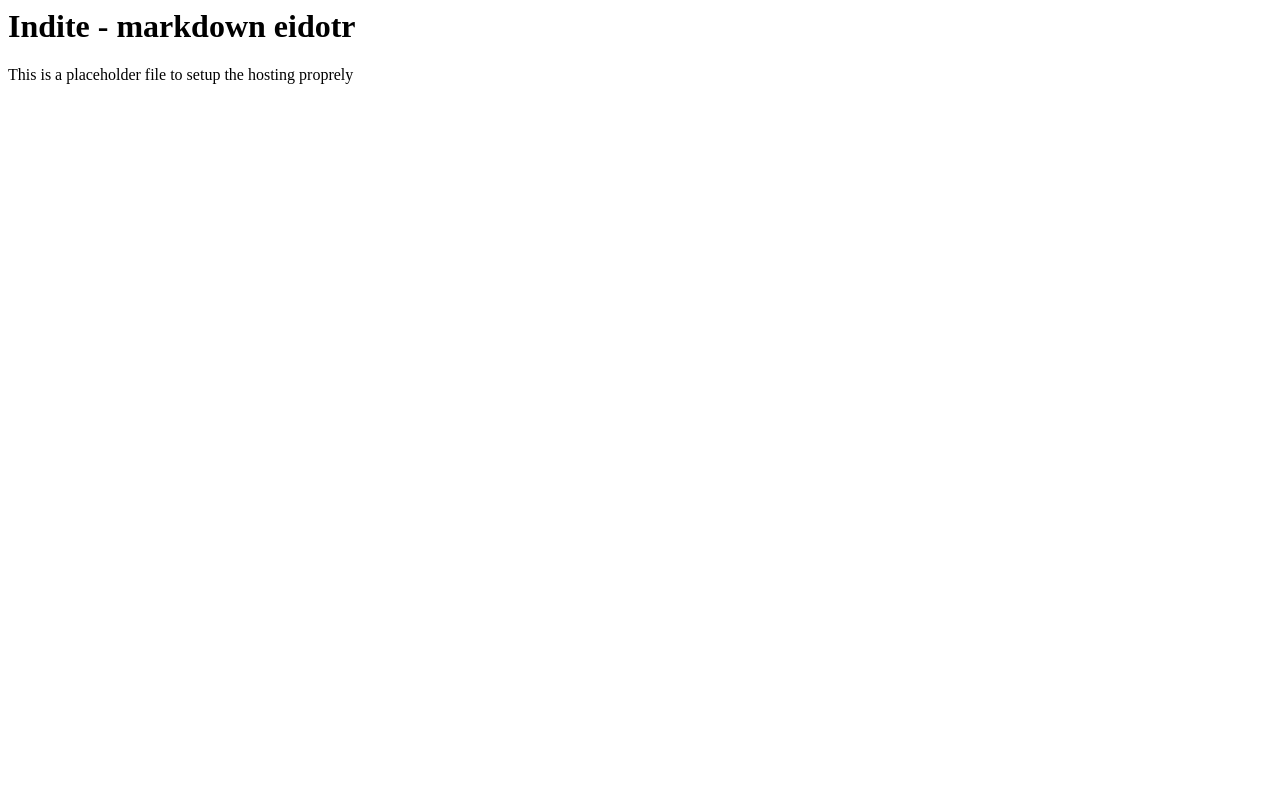
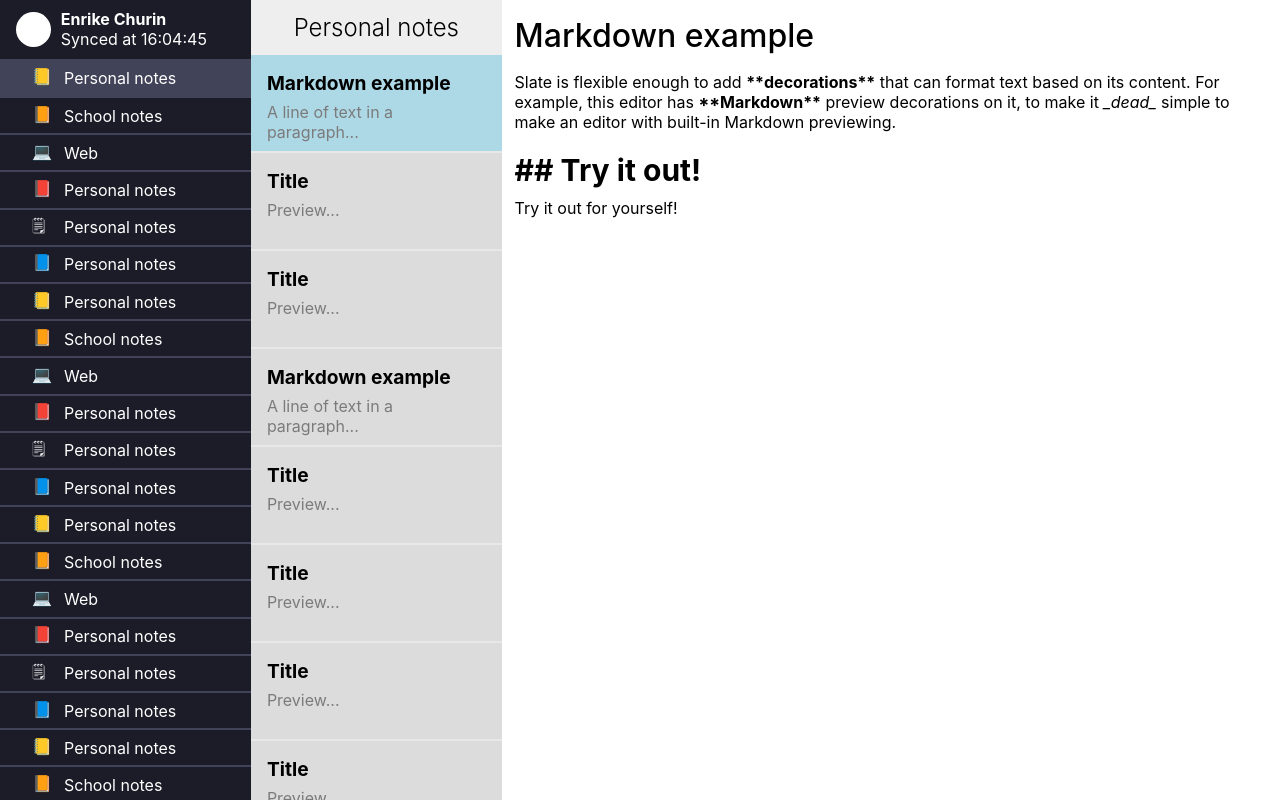
Before and after one commit to indite-app/indite-app.github.io, a plain HTML site: page index.html in a window 1280 px wide. Drawn offline with Linux system fonts and the light colour scheme.

Commit message:
A commmit even less initial

```diff
--- a/index.html
+++ b/index.html
@@ -1,2 +1 @@
-<h1>Indite - markdown eidotr</h1>
-<p>This is a placeholder file to setup the hosting proprely</p>
+<!doctype html><html lang="en"><head><meta charset="utf-8"/><link rel="icon" href="/favicon.ico"/><meta name="viewport" content="width=device-width,initial-scale=1"/><meta name="theme-color" content="#000000"/><meta name="description" content="Web site created using create-react-app"/><link rel="apple-touch-icon" href="/logo192.png"/><link rel="manifest" href="/manifest.json"/><title>Indite - Markdown editor</title><script defer="defer" src="/static/js/main.a6c72e69.js"></script><link href="/static/css/main.85a80dd1.css" rel="stylesheet"></head><body><noscript>You need to enable JavaScript to run this app.</noscript><div id="root"></div></body></html>
```
Also changed, not shown: index copy.html (deleted, +0 -1 lines).
